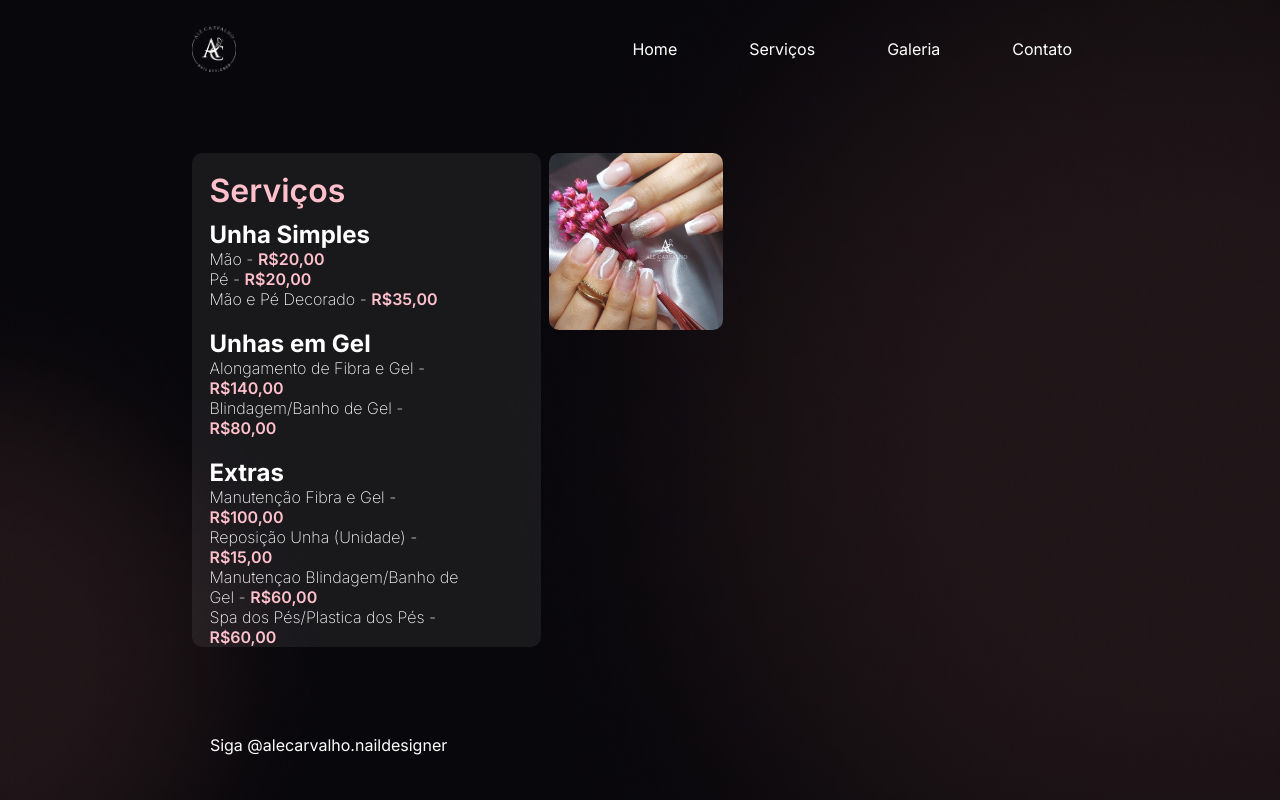
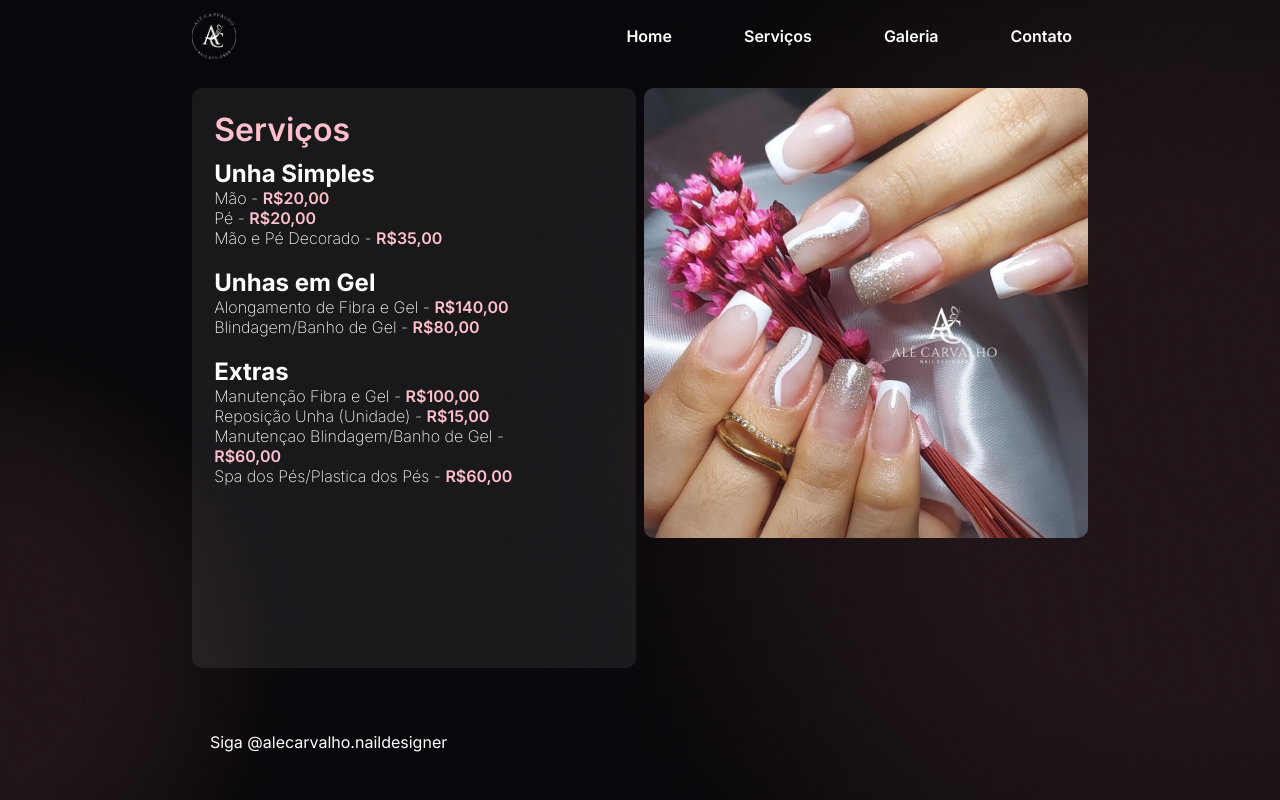
Before and after one commit to Darkwesy/projeto_desafio_pratico, a React (Vite) app: page / in a window 1280 px wide. Both pictures are taken after a click on the item "Serviços". Built offline with nearby package versions, Linux system fonts and the light colour scheme.

Commit message:
Ajustar card de produtos

```diff
--- a/src/App.css
+++ b/src/App.css
@@ -1,7 +1,7 @@
 .container {
   display: grid;
   grid-template-columns: 1fr 1fr;
-  grid-template-rows: 1fr 5fr 1fr;
+  grid-template-rows: 1fr 10fr 2fr;
   gap: 16px 0px;
   grid-auto-flow: row;
   grid-template-areas:
--- a/src/App.jsx
+++ b/src/App.jsx
@@ -4,7 +4,7 @@ import FooterComponent from './components/Footer/FooterComponent';
 import Home from './components/homeLogo/HomeLogo';
 import { useState } from 'react';
 import Card_Contato from './components/Card_Contato/Card_Contato';
-import Products from './components/Services/Products';
+import Products from './components/Products/Products';
 import Gallery from './components/Gallery/Gallery';
 
 function App() {
--- a/src/components/Card_Contato/Card_Contato.css
+++ b/src/components/Card_Contato/Card_Contato.css
@@ -39,9 +39,13 @@
   font-weight: bold;
 }
 
+.card__contacts__button > a {
+  text-decoration: none;
+}
+
 .card__contacts__button > a > button {
-  display: flex;
-  align-items: center;
+  text-align: left;
+  padding-left: 16px;
   width: 288px;
   height: 36px;
   border-radius: 4px;
@@ -49,10 +53,11 @@
   color: #F2F2F2;
   font-size: 16px;
   font-style: normal;
-  font-weight: 500;
+  font-weight: 600;
   line-height: normal;
   background-color: transparent;
   transition: all 0.3s linear;
+  cursor: pointer;
 }
 
 .card__contacts__button__instagram:hover {
--- a/src/components/Navbar/Navbar_style.css
+++ b/src/components/Navbar/Navbar_style.css
@@ -7,7 +7,7 @@ ul > li {
   height: 100%;
 }
 .navbar__wrapper {
-  padding: 2% 15%;
+  padding: 1% 15%;
   display: flex;
   align-items: center;
   justify-content: space-between;
@@ -47,6 +47,7 @@ ul > li {
   padding: 8px 16px;
   color: white;
   transition: all 0.3s linear;
+  font-weight: 600;
   cursor: pointer;
   animation-name: buttonsEntrance;
   animation-duration: 2s;
--- a/src/components/Services/Products.jsx
+++ b/src/components/Products/Products.jsx
@@ -33,9 +33,8 @@ function Products () {
         </div>
 
       </div>
-
-      <div className="Products__Wrapper__Card">
-          <img className='Products__Wrapper__Card__Image' src={imgTest} alt="" />
+      <div className="Products__Wrapper__Image">
+          <img className='Products__Images' src={imgTest} alt="" />
       </div>
     </div>
   )
--- a/src/components/Services/Products_style.css
+++ b/src/components/Products/Products_style.css
@@ -1,15 +1,12 @@
 .Products__Wrapper {
   width: 100%;
-  height: 90%;
+  height: 100%;
   padding: 0 15%;
   gap: 8px;
   display: grid;
-  grid-template-columns: 4fr 2fr 2fr 2fr;
-  grid-template-rows: 2fr 2fr 2fr;
+  grid-template-columns: 2fr 2fr;
   grid-template-areas:
-  "PWC PCC ."
-  "PWC . ."
-  "PWC . .";
+  "PWC PCI";
   animation-name: ProductsEntrance;
   animation-duration: 1s;
   animation-timing-function: ease-in-out;
@@ -52,18 +49,14 @@
   color: pink;
 }
 
-.Products__Wrapper__Card {
-  grid-area: PCC;
-  display: flex;
-  align-items: center;
-  justify-content: center;
+.Products__Wrapper__Cards {
+  grid-area: PCI;
   width: 100%;
   height: 100%;
+}
+
+.Products__Images {
+  max-width: 100%;
+  max-height: 100%;
   border-radius: 1rem;
 }
-
-.Products__Wrapper__Card__Image {
-  height: auto;
-  width: 100%;
-  border-radius: 1rem;
-}
```
